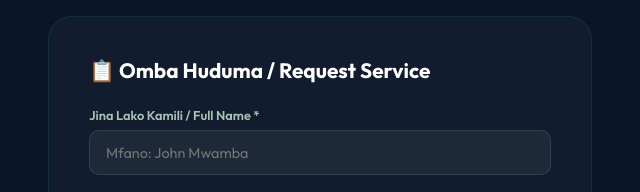
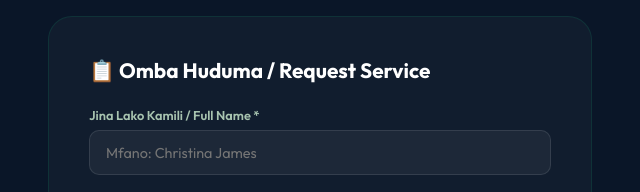
Before and after one commit to ehuduma/ehuduma-, a plain HTML site: page index.html in a window 1280 px wide. Shown: the part 5300-5492 px from the top of the page, 624-1264 px from the left. Drawn offline with Linux system fonts and the light colour scheme.

Commit message:
Update index.html

```diff
--- a/index.html
+++ b/index.html
@@ -965,7 +965,7 @@
 
         <div class="form-group">
           <label>Jina Lako Kamili / Full Name *</label>
-          <input type="text" name="jina" placeholder="Mfano: John Mwamba" required>
+          <input type="text" name="jina" placeholder="Mfano: Christina James" required>
         </div>
         <div class="form-group">
           <label>Nambari ya Simu / Phone Number *</label>
```
